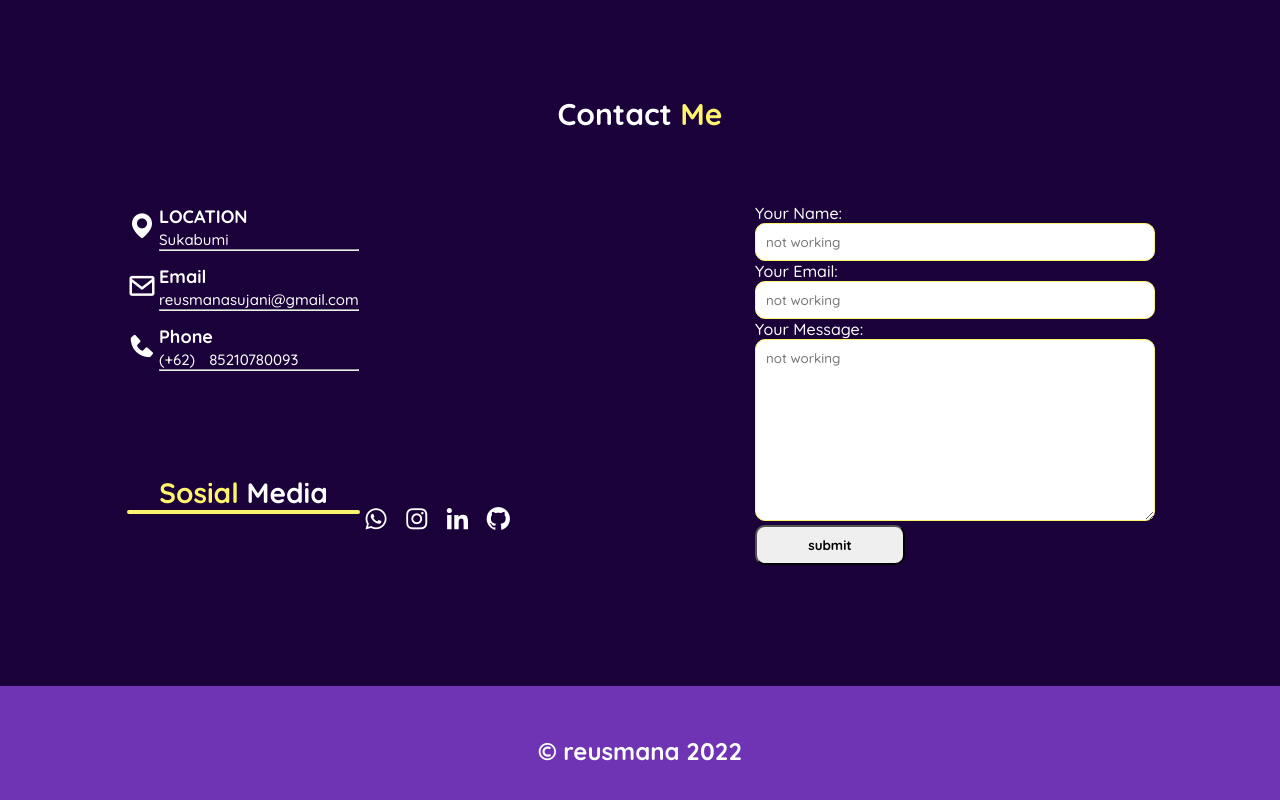
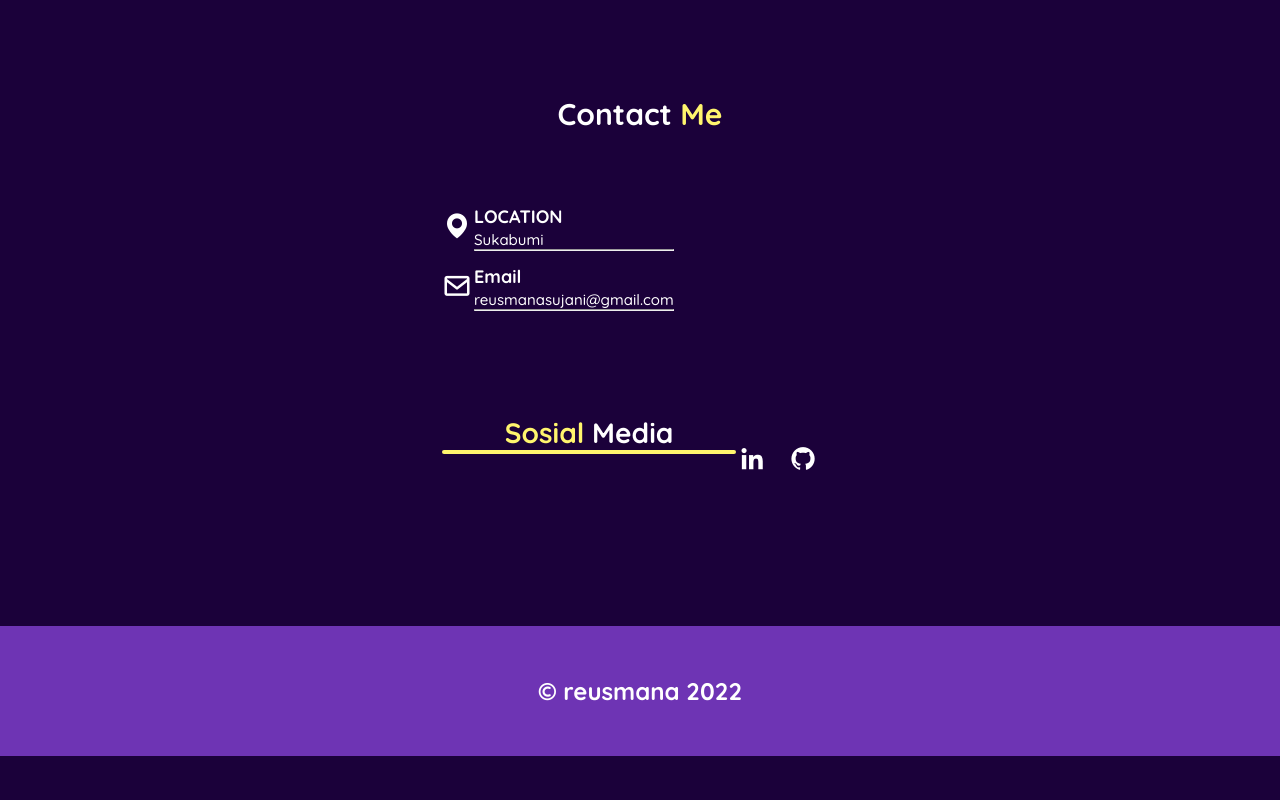
Before and after one commit to reusmana/Portofolio_reusmana, a plain HTML site: page index.html in a window 1280 px wide. Shown: the part 3252-4052 px from the top of the page. After the commit the page ends 4008 px from the top, so only its background shows below. Drawn offline with nearby package versions, Linux system fonts and the light colour scheme.

Commit message:
change fast

```diff
--- a/index.html
+++ b/index.html
@@ -199,50 +199,17 @@
                         </td>
 
                     </tr>
-                    <tr>
-                        <td style="height: 10px;"></td>
-                    </tr>
-                    <tr>
-                        <td rowspan="2" class="icon"><i class='bx bxs-phone'></i></td>
-                        <td>
-                            <h3>Phone</h3>
-                        </td>
-
-                    </tr>
-                    <tr>
-                        <td>
-                                <p>(+62) 85210780093</p>
-                            <hr>
-                        </td>
-
-                    </tr>
                 </table>
 
 
                 <table class="icon-baru">
                     <tr>
                         <td><h2><span style="color: #FFF56D;">Sosial</span> Media <div class="garis"></div> </h2></td>
-                        <td><a href="https://wa.link/u579g2"><i class="bx bxl-whatsapp"></i></a></td>
-                        <td><a href="https://www.instagram.com/res.mn_/"><i class="bx bxl-instagram"></i></a></td>
                         <td><a href="https://www.linkedin.com/in/reusmana-sujani-2b77ba237/"><i class="bx bxl-linkedin"></i></a></td>
                         <td><a href="https://github.com/reusmana"><i class="bx bxl-github"></i></a></td>
                     </tr>
                 </table>
 
-            </div>
-            <div class="card-2">
-                <div class="tabel-width">
-                    <!-- onsubmit="sendEmail(); reset();"-->
-                <form >
-                    <label for="">Your Name: </label><br>
-                    <input type="text" id="name" name='yourName' required placeholder="not working"><br>
-                    <label for=>Your Email: </label><br>
-                    <input type="email" id="email" name='yourEmail' required placeholder="not working"><br>
-                    <label for="">Your Message: </label><br>
-                    <textarea name="yourMessage" id="message" cols="30" rows="10" placeholder="not working"></textarea><br>
-                    <button type="submit" class="submit" onclick="notworking()">submit</button>
-                </form>
-            </div>
             </div>
         </div>
     </div>
@@ -278,23 +245,6 @@
             }
 
         })
-
-
-        function notworking(){
-            alert("this is not working");
-        }
-
-        function sendEmail() {
-            Email.send({
-                SecureToken: "b76be924-5693-43da-a87a-87251788d696",
-                To: 'reusmanasujani@gmail.com',
-                From: document.getElementById('email').value,
-                Subject: "New Contact Mail Portfolio",
-                Body: "And this is the body"
-            }).then(
-                message => alert(message)
-            );
-        }
     </script>
 
 </body>
```
